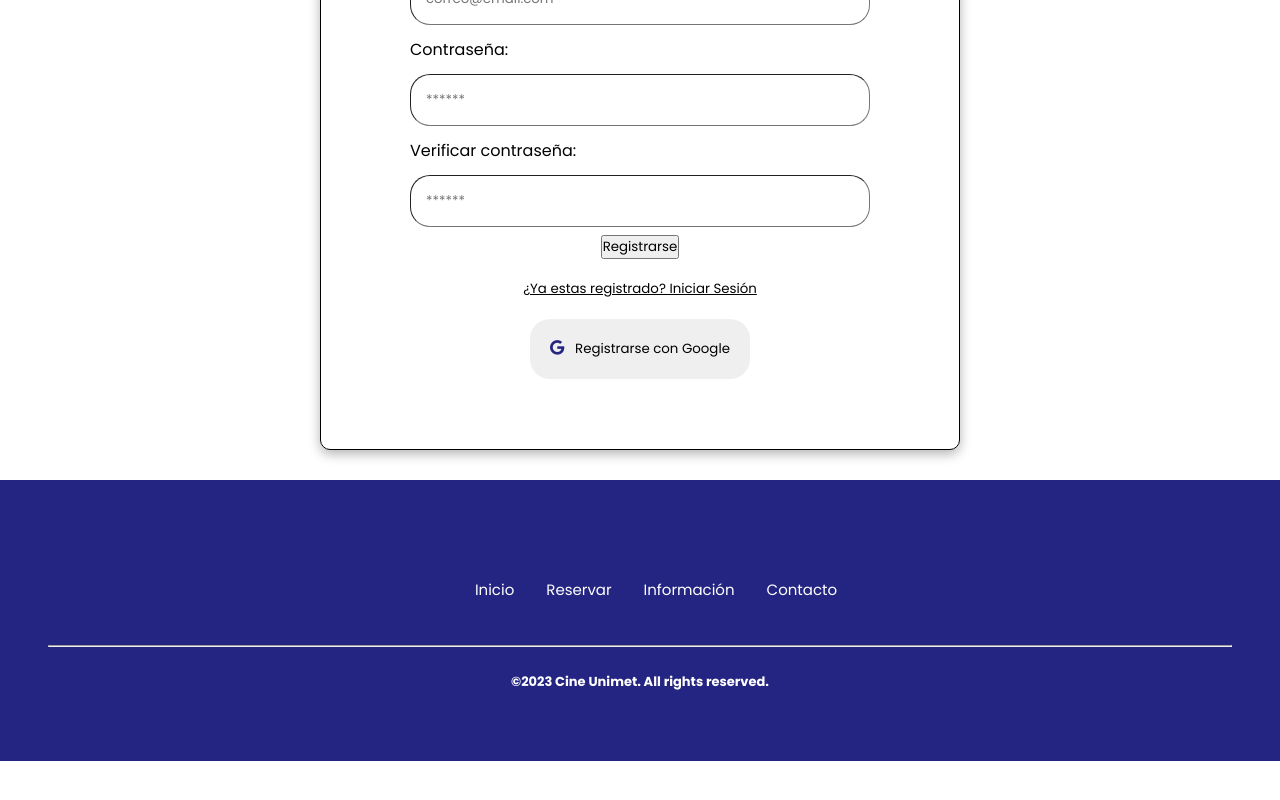
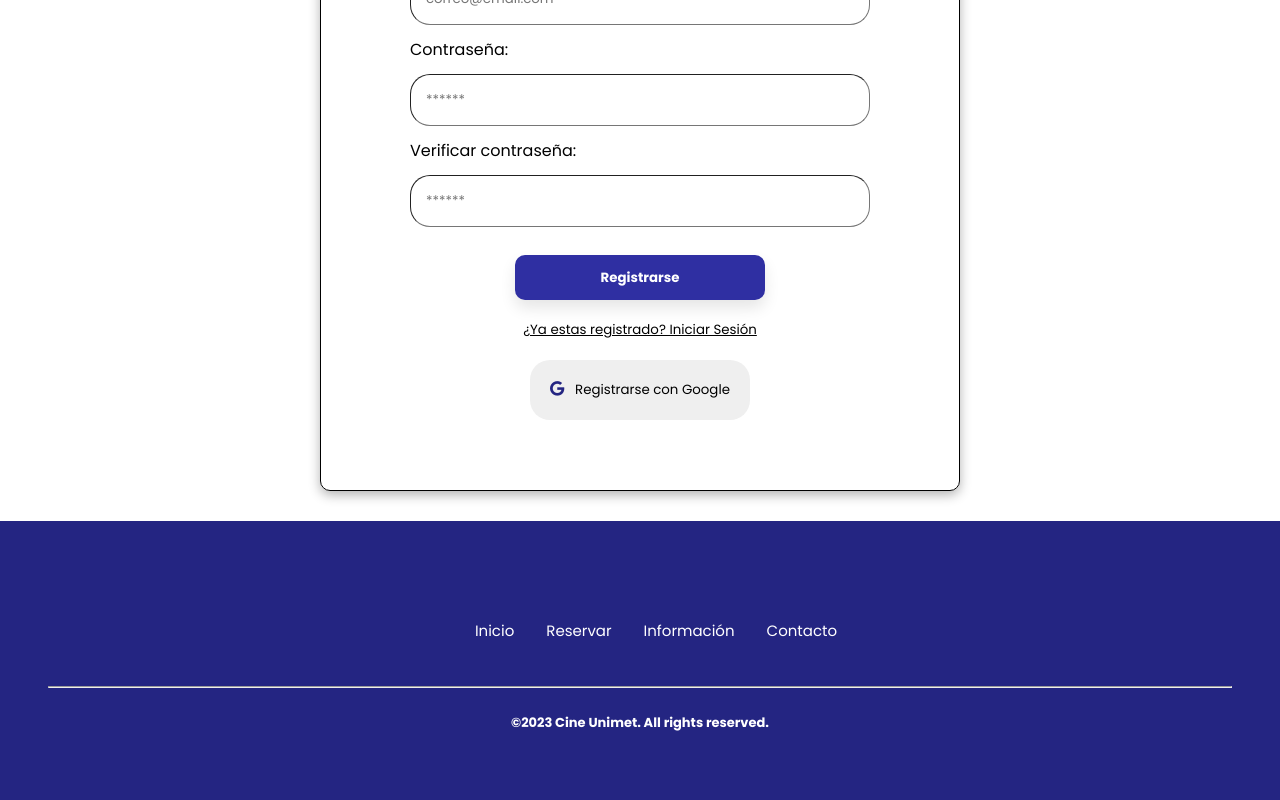
Before and after one commit to BeaCardozo/Proyecto-2, a React (Vite) app: page /register in a window 1280 px wide. Shown: the part 666-1466 px from the top of the page. Before the commit the page ends 1427 px from the top, so only its background shows below. Built offline with nearby package versions, Linux system fonts and the light colour scheme.

Commit message:
pequeño cambio

```diff
--- a/src/components/Register/Register.jsx
+++ b/src/components/Register/Register.jsx
@@ -18,7 +18,7 @@ const Register =()=>{
                 <label for="email">Verificar contraseña: </label>
                 <input type="password" placeholder="******" id="password" name="password"/>
             </form>
-            <button className ="access-btn">Registrarse</button>
+            <button className ="blue-btn">Registrarse</button>
             <button className="account-btn"> ¿Ya estas registrado? Iniciar Sesión</button>
             <button className="gray-btn"> <i class="fa-brands fa-google"></i> &nbsp; Registrarse con Google</button>
         </div>
```
